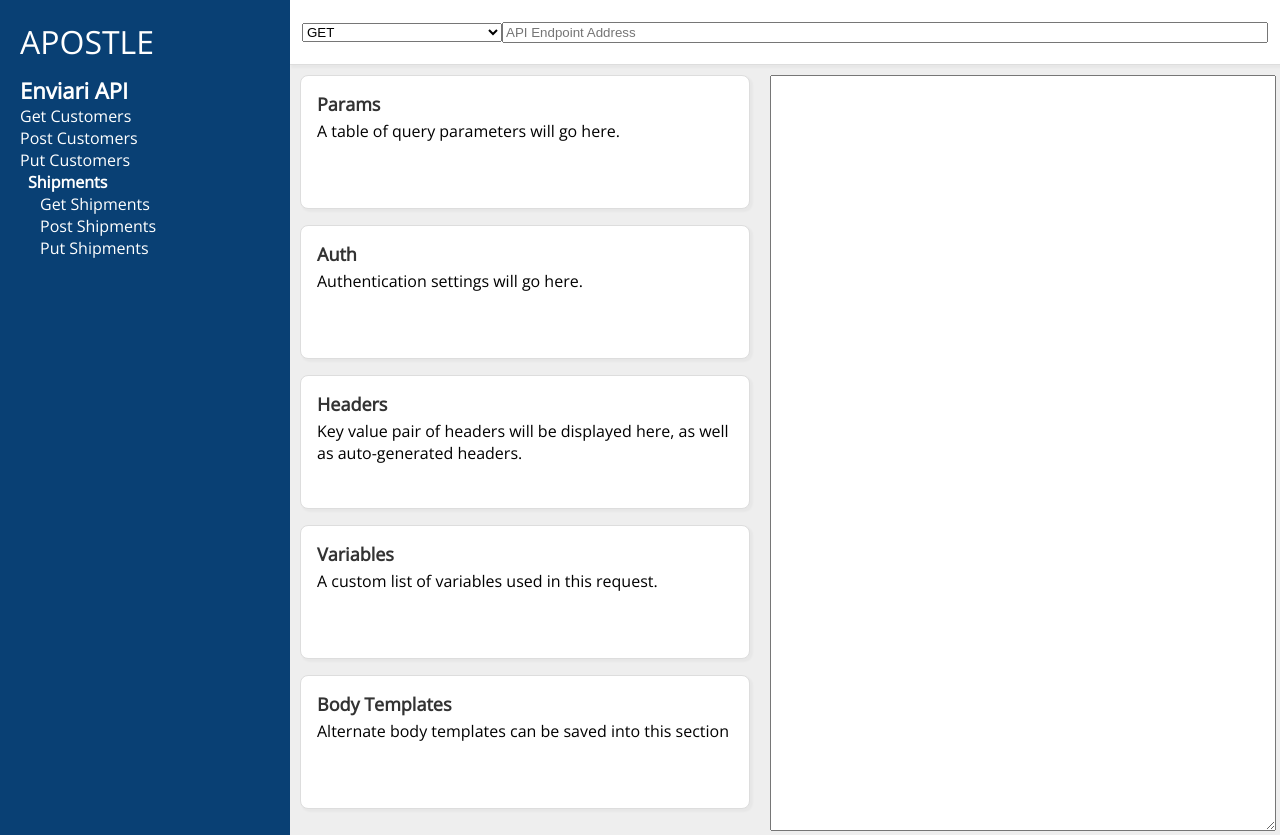
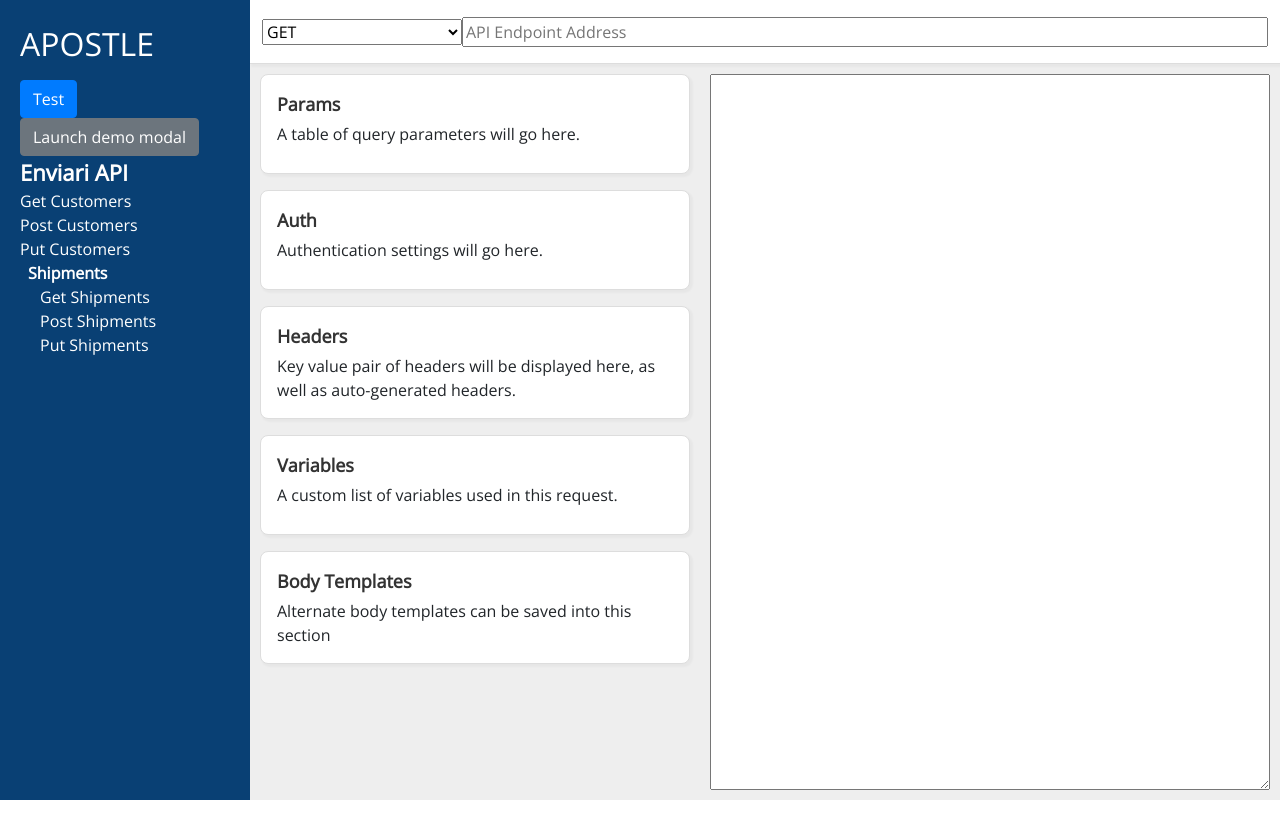
Before and after one commit to bmorrisondev/apostle, a Vue app in the folder app/: page / in a window 1280 px wide. After the commit the page ends 800 px from the top, so only its background shows below. Built offline with nearby package versions, Linux system fonts and the light colour scheme.

Commit message:
#20 - Added bootstrap, added test button to create modal

```diff
--- a/app/package.json
+++ b/app/package.json
@@ -11,6 +11,8 @@
     "@fortawesome/fontawesome-svg-core": "^1.2.25",
     "@fortawesome/free-solid-svg-icons": "^5.11.2",
     "@fortawesome/vue-fontawesome": "^0.1.7",
+    "bootstrap": "^4.3.1",
+    "bootstrap-vue": "^2.0.4",
     "core-js": "^2.6.5",
     "register-service-worker": "^1.6.2",
     "vue": "^2.6.10",
--- a/app/src/App.vue
+++ b/app/src/App.vue
@@ -6,6 +6,8 @@
           <div class="sidebar-title">
             APOSTLE
           </div>
+            <button class="btn btn-primary" @click="displayNewProjectModal()">Test</button>
+            <b-button v-b-modal.modal-1>Launch demo modal</b-button>
         </div>
       </div>
         <div
@@ -45,6 +47,11 @@
     <div class="content">
       <Main/>
     </div>
+
+    <b-modal ref="modal-1" title="BootstrapVue">
+      <p class="my-4">Hello from modal!</p>
+    </b-modal>
+
   </div>
 </template>
 
@@ -57,14 +64,6 @@ export default {
     Main,
   },
   data: () => ({
-    items: [],
-    httpMethods: [
-      'GET',
-      'POST',
-      'PUT',
-      'PATCH',
-      'DELETE'
-    ],
     testProjects: [
       {
         name: "Enviari API",
@@ -111,10 +110,18 @@ export default {
       }
     ]
   }),
+  methods: {
+    displayNewProjectModal: function(shouldDisplay) {
+      console.log('yes')
+      this.$refs['modal-1'].show();
+    }
+  }
 };
 </script>
 
 <style lang="scss">
+@import 'node_modules/bootstrap/scss/bootstrap';
+@import 'node_modules/bootstrap-vue/src/index.scss';
 @import url('https://fonts.googleapis.com/css?family=Open+Sans&display=swap');
 
 html {
--- a/app/src/main.js
+++ b/app/src/main.js
@@ -3,6 +3,7 @@ import App from './App.vue';
 import router from './router';
 import store from './store';
 import './registerServiceWorker';
+import BootstrapVue from 'bootstrap-vue'
 
 import { library } from '@fortawesome/fontawesome-svg-core'
 import { fas } from '@fortawesome/free-solid-svg-icons'
@@ -10,6 +11,7 @@ import { FontAwesomeIcon } from '@fortawesome/vue-fontawesome'
 
 library.add(fas)
 Vue.component('font-awesome-icon', FontAwesomeIcon)
+Vue.use(BootstrapVue)
 
 Vue.config.productionTip = false;
 
--- a/app/src/store.js
+++ b/app/src/store.js
@@ -5,12 +5,18 @@ Vue.use(Vuex);
 
 export default new Vuex.Store({
   state: {
-
+    projects: []
   },
   mutations: {
 
   },
   actions: {
+    showNewProjectDialog: ({ state, commit }, payload) => {
 
+    },
+
+    createNewProject: ({ state, commit }, payload) => {
+      // display dialog to show
+    }
   },
 });
```
Also changed, not shown: app/src/components/NewProjectDialog.vue (added, +13 -0 lines), 1 other file (tests, documents, lock files or other folders).
